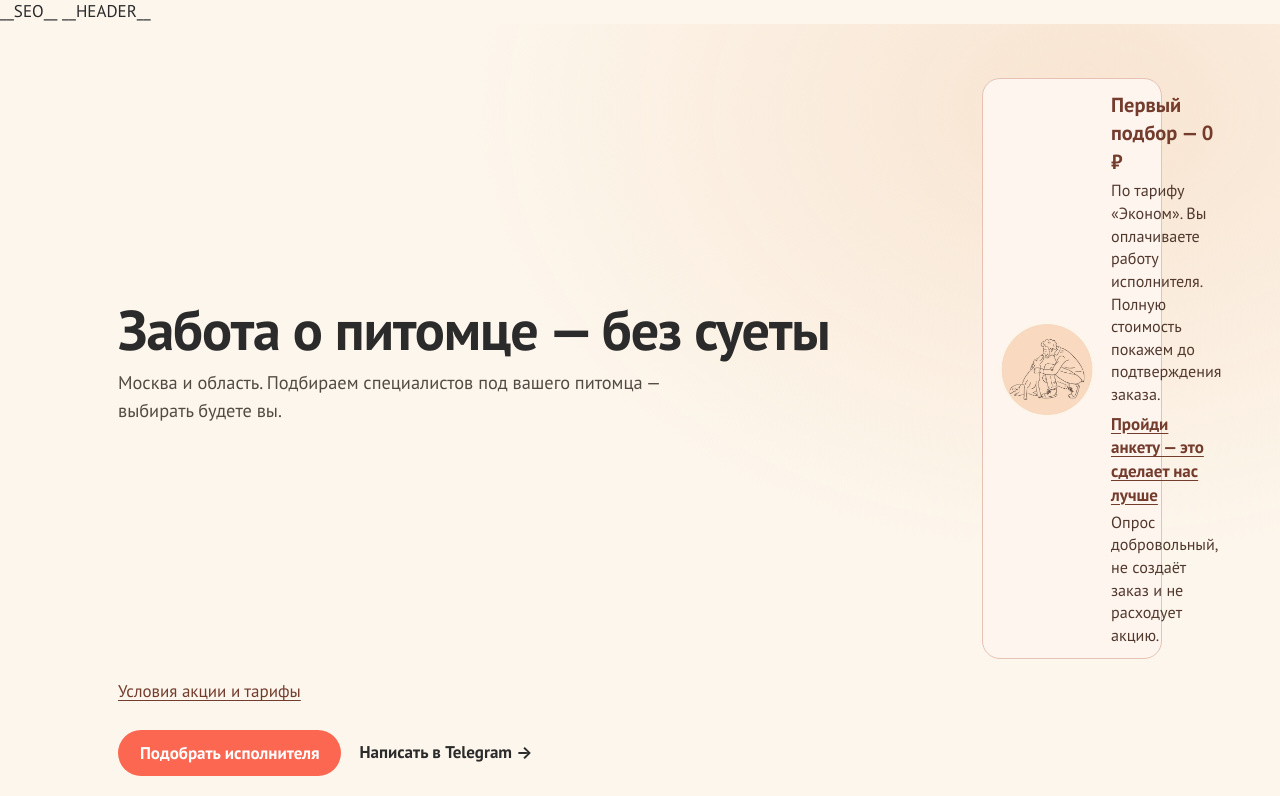
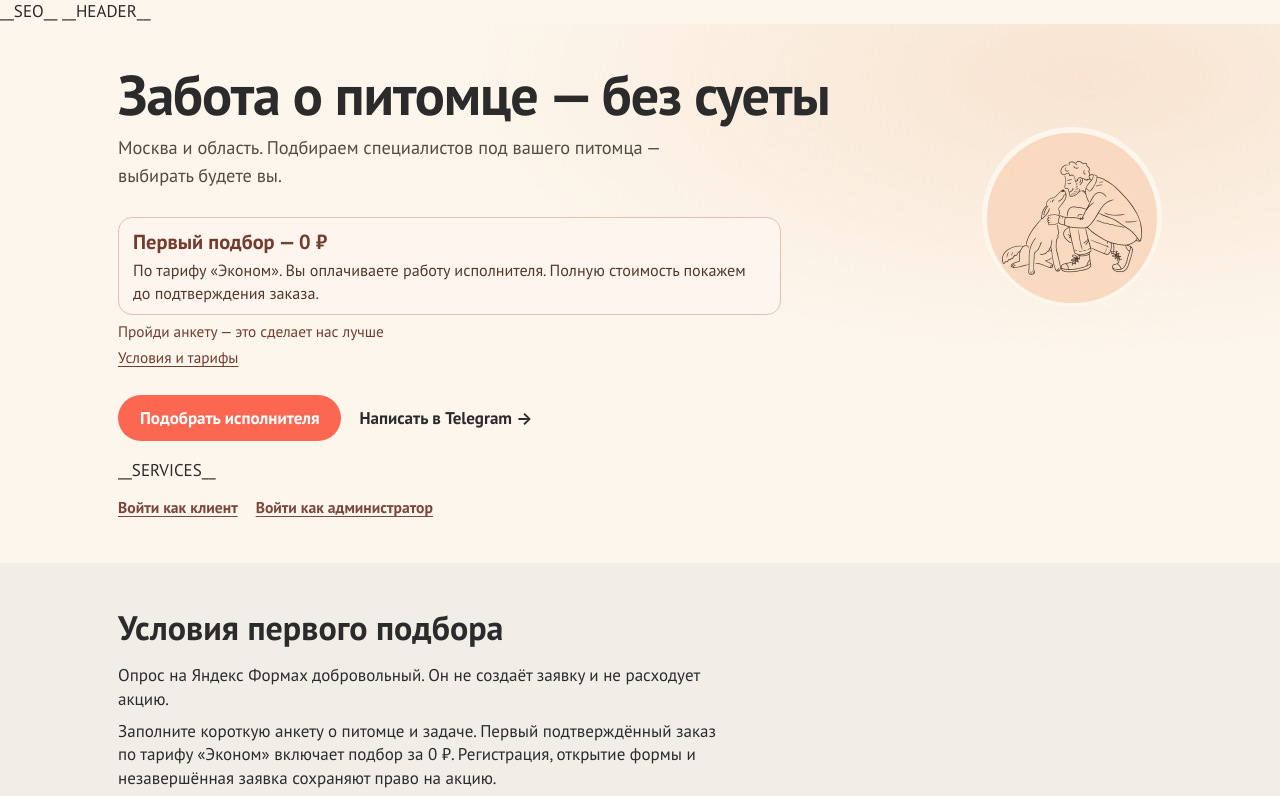
Before and after one commit to mvmalyshin-msk/zoobot, a plain HTML site: page webapp/home.html in a window 1280 px wide. Shown: the top 796 px of the page. Drawn offline with Linux system fonts and the light colour scheme.

Commit message:
Preserve the home layout when linking the pet survey

```diff
--- a/webapp/home.html
+++ b/webapp/home.html
@@ -24,18 +24,16 @@ a:focus-visible,.btn:focus-visible{outline:3px solid var(--boarding);outline-off
 .hero-top{display:grid;grid-template-columns:minmax(0,1fr) 180px;gap:14px 28px;align-items:center;margin-bottom:26px}
 .hero h1{margin:0 0 10px;font-size:clamp(2rem,4.4vw,3.3rem);line-height:1.08;letter-spacing:-.02em}
 .hero .lead{max-width:560px;margin:0;color:#514b43;font-size:1.08rem;line-height:1.5}
-.first-pick{display:flex;align-items:center;gap:16px;max-width:39rem;margin-top:14px;padding:12px 16px;border:1px solid #e6c1b4;border-radius:18px;background:#fff5ef;color:#51382d;text-decoration:none;transition:background .15s ease,transform .15s ease}
-.first-pick:hover{background:#ffede4;transform:translateY(-1px)}
-.first-pick:active{transform:scale(.99)}
+.first-pick-group{max-width:39rem;margin-top:14px}
+.first-pick{display:block;text-decoration:none;padding:10px 14px;border:1px solid #e6c1b4;border-radius:14px;background:#fff5ef;color:#51382d}
 .first-pick strong{display:block;color:#733c2d;font-size:1.2rem}
-.first-pick p{margin:3px 0 0;font-size:.95rem;line-height:1.4}
-.first-pick .hero-art{flex:0 0 96px;width:96px;max-width:96px;grid-column:auto;grid-row:auto;justify-self:auto}
-.first-pick .hero-art img{border-radius:50%}
-.first-pick .survey-action{display:block;margin-top:7px;color:#733c2d;font-weight:700;text-decoration:underline;text-underline-offset:3px}
-.first-pick-terms-link{display:inline-block;margin:7px 0 0;color:#733c2d;text-underline-offset:3px}
+.first-pick p{margin:2px 0 0;font-size:.95rem;line-height:1.4}
+.first-pick:hover,.hero-art:hover img{background:#ffede4}
+.survey-note{display:block;margin:6px 0 0;color:#733c2d;font-size:.9rem}
+.first-pick-terms-link{display:inline-block;margin-top:4px;color:#733c2d;font-size:.9rem;text-underline-offset:3px}
 .pick-terms p{max-width:65ch;margin:8px 0}
 .pick-terms{margin-bottom:26px}
-.hero-art{grid-column:2;grid-row:1;width:100%;max-width:180px;justify-self:end}
+.hero-art{grid-column:2;grid-row:1 / span 2;width:100%;max-width:180px;justify-self:end}
 .hero-art img{display:block;width:100%;height:auto;border-radius:50%}
 .services{display:grid;grid-template-columns:repeat(4,minmax(0,1fr));gap:10px}
 .service-card{--a:#c4563f;--t:#fbe9e2;display:flex;flex-direction:column;gap:1px;padding:12px 14px;border-radius:16px;background:var(--t);color:var(--ink);text-decoration:none;transition:transform .15s ease,box-shadow .15s ease;-webkit-tap-highlight-color:transparent}
@@ -79,9 +77,8 @@ a:focus-visible,.btn:focus-visible{outline:3px solid var(--boarding);outline-off
   .hero-top{grid-template-columns:minmax(0,1fr) 92px;gap:12px;margin-bottom:16px}
   .hero h1{font-size:clamp(1.65rem,7.4vw,2.2rem);letter-spacing:-.01em;margin-bottom:6px}
   .hero .lead{font-size:.98rem;line-height:1.4}
-  .hero-art{grid-row:auto}
-  .first-pick{grid-column:1/-1;margin-top:0}
-  .first-pick .hero-art{flex-basis:76px;width:76px;max-width:76px}
+  .hero-art{grid-row:1}
+  .first-pick-group{grid-column:1/-1;margin-top:0}
   .services{grid-template-columns:repeat(2,minmax(0,1fr));gap:8px}
   .service-card .price{font-size:19px}
   .hero-actions{flex-direction:column;align-items:stretch;gap:6px;margin-top:16px}
@@ -104,15 +101,15 @@ __HEADER__
         <h1>Забота о питомце — без суеты</h1>
         <p class="lead">Москва и область. Подбираем специалистов под вашего питомца — выбирать будете вы.</p>
       </div>
-      <a class="first-pick" href="https://forms.yandex.ru/u/6afa34231f1eb57dec4266f0/" aria-label="Открыть добровольную анкету о питомце">
-        <div class="hero-art"><picture><source type="image/webp" srcset="/images/hero-mascot.webp"><img src="/images/hero-mascot.png" alt="" width="640" height="640" decoding="async" fetchpriority="low"></picture></div>
-        <span><strong>Первый подбор — 0 ₽</strong>
+      <a class="hero-art" href="https://forms.yandex.ru/u/6afa34231f1eb57dec4266f0/" aria-label="Открыть анкету о питомце"><picture><source type="image/webp" srcset="/images/hero-mascot.webp"><img src="/images/hero-mascot.png" alt="Персонаж Зооконсьержа с собакой" width="640" height="640" decoding="async" fetchpriority="low"></picture></a>
+      <div class="first-pick-group">
+        <a class="first-pick" href="https://forms.yandex.ru/u/6afa34231f1eb57dec4266f0/" aria-describedby="survey-note">
+          <strong>Первый подбор — 0 ₽</strong>
           <p>По тарифу «Эконом». Вы оплачиваете работу исполнителя. Полную стоимость покажем до подтверждения заказа.</p>
-          <span class="survey-action">Пройди анкету — это сделает нас лучше</span>
-          <p>Опрос добровольный, не создаёт заказ и не расходует акцию.</p>
-        </span>
-      </a>
-      <a class="first-pick-terms-link" href="#first-pick-terms">Условия акции и тарифы</a>
+        </a>
+        <small class="survey-note" id="survey-note">Пройди анкету — это сделает нас лучше</small>
+        <a class="first-pick-terms-link" href="#first-pick-terms">Условия и тарифы</a>
+      </div>
     </div>
     <div class="hero-actions">
       <a class="btn" href="/request">Подобрать исполнителя</a>
@@ -130,6 +127,7 @@ __HEADER__
   <div class="home-shell section" id="how-it-works">
     <div class="pick-terms" id="first-pick-terms">
       <h2>Условия первого подбора</h2>
+      <p>Опрос на Яндекс Формах добровольный. Он не создаёт заявку и не расходует акцию.</p>
       <p>Заполните короткую анкету о питомце и задаче. Первый подтверждённый заказ по тарифу «Эконом» включает подбор за 0 ₽. Регистрация, открытие формы и незавершённая заявка сохраняют право на акцию.</p>
       <p>После услуги мы попросим честный отзыв. Он может быть любым. Если вы пропустите отзыв, сбор задним числом не начисляется.</p>
       <p><strong>Обычная плата за подбор</strong> — Эконом 99 ₽, Комфорт 199 ₽, Профессиональный 299 ₽.</p>
```
Also changed, not shown: 1 other file.
